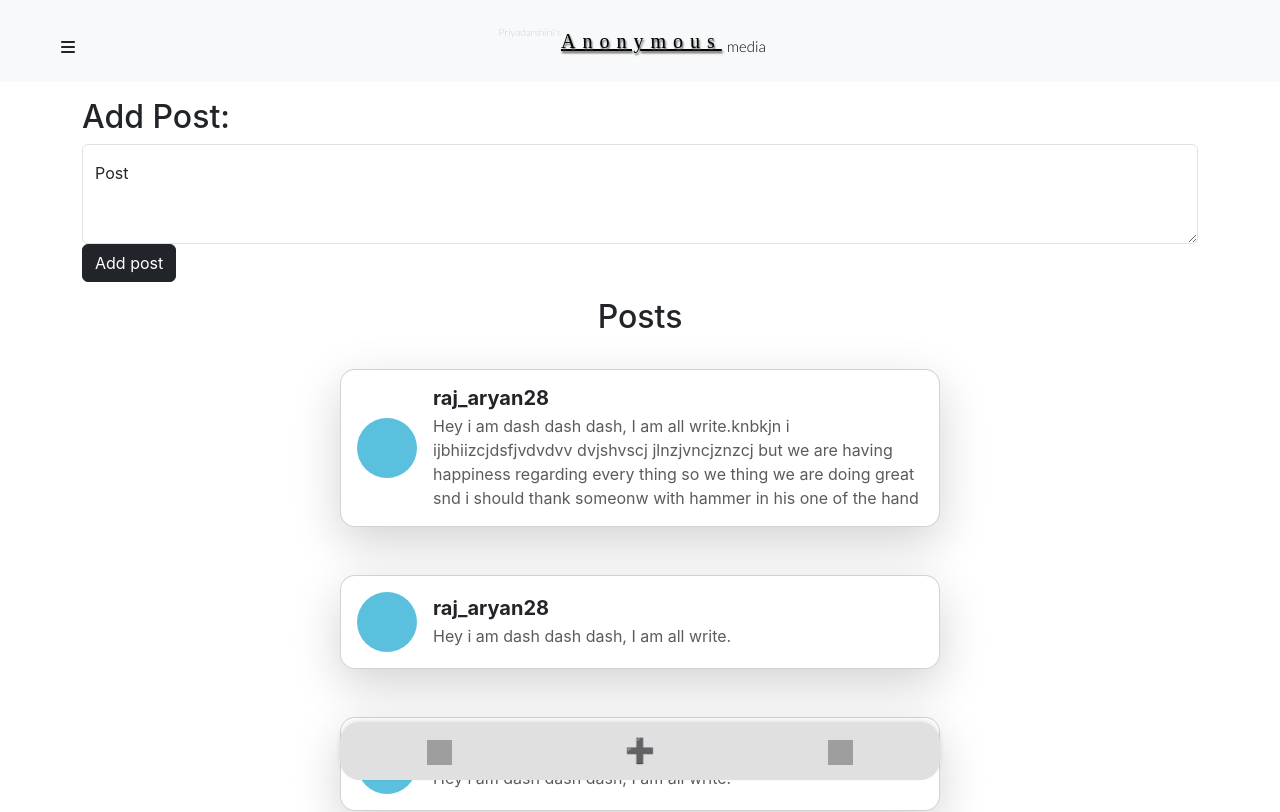
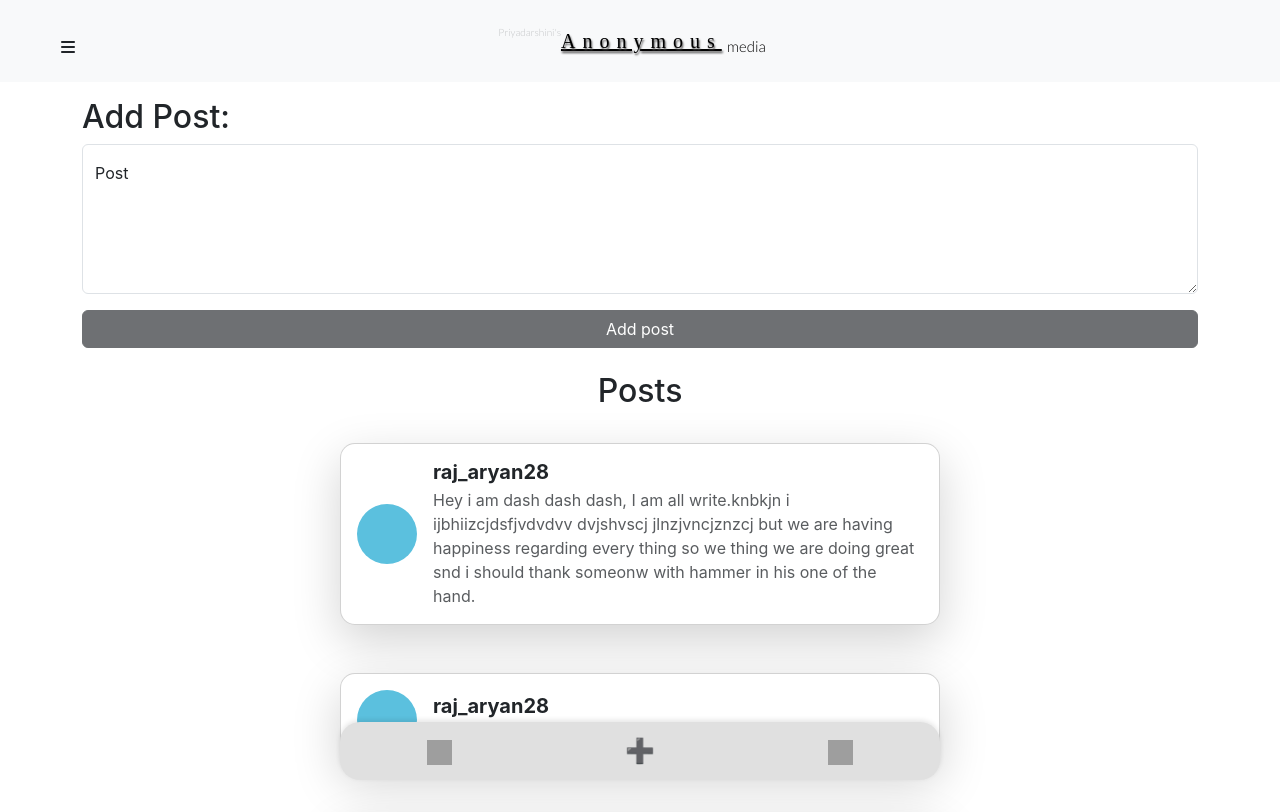
Before and after one commit to rajaryan28/Something_fishy, a React (Create React App) app: page / in a window 1280 px wide. Shown: the top 812 px of the page. Built offline with nearby package versions, Linux system fonts and the light colour scheme; grey boxes are pictures that could not be loaded; a web font is replaced by a local one.

Commit message:
Added Functionality of add post within user side

```diff
--- a/src/Context/notes/PostState.js
+++ b/src/Context/notes/PostState.js
@@ -16,7 +16,7 @@ const PostState = (props) => {
         "_id": "675c69bf91be382db8001ea6",
         "username": "raj_aryan28"
       },
-      "post": "Hey i am dash dash dash, I am all write.knbkjn i ijbhiizcjdsfjvdvdvv dvjshvscj jlnzjvncjznzcj  but we are having happiness regarding every thing so we thing we are doing great snd i should thank someonw with hammer in his one of the hand ",
+      "post": "Hey i am dash dash dash, I am all write.knbkjn i ijbhiizcjdsfjvdvdvv dvjshvscj jlnzjvncjznzcj  but we are having happiness regarding every thing so we thing we are doing great snd i should thank someonw with hammer in his one of the hand.",
       "date": "2024-12-14T14:56:16.728Z",
       "__v": 0
     },
@@ -45,7 +45,22 @@ const PostState = (props) => {
   const [post,setPost] = useState(PostInitial)
 
 
-
+   // Add a Note
+   const addPost = (poste)=>{
+    // TODO: API Call
+    console.log("Adding a new post")
+    const posts = {
+      "_id": "675d9c90388b552e6bb693e1",
+      "user": {
+        "_id": "675c69bf91be382db8001ea6",
+        "username": "raj_aryan28"
+      },
+      "post": poste,
+      "date": "2024-12-14T14:56:16.728Z",
+      "__v": 0
+    };
+    setPost(post.concat(posts))
+  }
 
 
 
@@ -133,7 +148,7 @@ const PostState = (props) => {
   return (
     <PostContext.Provider
       // value={{ Posts, addPost, deletePost, editPost, getallPosts }}
-      value={{ post,setPost }}
+      value={{ post,addPost}}
     >
       {props.children}
     </PostContext.Provider>
--- a/src/components/Addpost.js
+++ b/src/components/Addpost.js
@@ -1,13 +1,30 @@
-import React from 'react'
+import React, { useContext, useState } from "react";
+import PostContext from "../Context/notes/PostContext";
 
 const Addpost = () => {
+
+  const Context = useContext(PostContext);
+  const { addPost } = Context;
+
+  const [post, setPost] = useState({ post: "" });
+  const handleSubmit = (e) => {
+    e.preventDefault();
+    addPost(post.post);
+    alert("Post submited succesfully.");
+    setPost({ post: "" });
+  };
+  const onChange = (e) => {
+    setPost({ ...post, [e.target.name]: e.target.value });
+  };
+
   return (
     <div className='container my-3 '>
       <h2>Add Post:</h2>
-      <div className="form-floating">
-  <textarea className="form-control" placeholder="Leave a comment here" id="floatingTextarea2" style={{"height": "100px"}}></textarea>
+      <div className="form-floating d-grid gap-2">
+  <textarea className="form-control" placeholder="Leave a comment here" id="floatingTextarea2" name="post" onChange={onChange}
+            value={post.post} style={{"height": "150px"}}></textarea>
   <label for="floatingTextarea2">Post</label>
-  <button className='btn btn-dark'>Add post</button>
+  <button className='btn btn-dark my-2 ' disabled={post.post.length < 3} onClick={handleSubmit} >Add post</button>
 </div>
     </div>
   )
--- a/src/components/Navbar.js
+++ b/src/components/Navbar.js
@@ -7,19 +7,19 @@ const Navbar = () => {
 
 <div className="offcanvas offcanvas-start" tabindex="-1" id="offcanvasExample" aria-labelledby="offcanvasExampleLabel">
   <div className="offcanvas-header">
-    <h5 className="offcanvas-title" id="offcanvasExampleLabel"></h5>
+    <h5 className="offcanvas-title" id="offcanvasExampleLabel">hii</h5>
     <button type="button" className="btn-close" data-bs-dismiss="offcanvas" aria-label="Close"></button>
   </div>
   <div className="offcanvas-body">
   <ul className="nav">
   <li className="nav-item">
-    <a className="nav-link " aria-current="page" href="#">Active</a>
+    <a className="nav-link " aria-current="page" href="/">Active</a>
   </li>
   <li className="nav-item">
-    <a className="nav-link " href="#">Link</a>
+    <a className="nav-link " href="/">Link</a>
   </li>
   <li className="nav-item">
-    <a className="nav-link" href="#">Link</a>
+    <a className="nav-link" href="/">Link</a>
   </li>
 </ul>
 <h4>Hey my name is Raj aryan </h4>
--- a/src/components/Post.js
+++ b/src/components/Post.js
@@ -11,6 +11,8 @@ const Posts = () => {
             {post.map((post)=>{
                 return <PostItem post={post}/>
             })}
+            <div className='mb-5'></div>
+
             </div>
     )
 }
```
